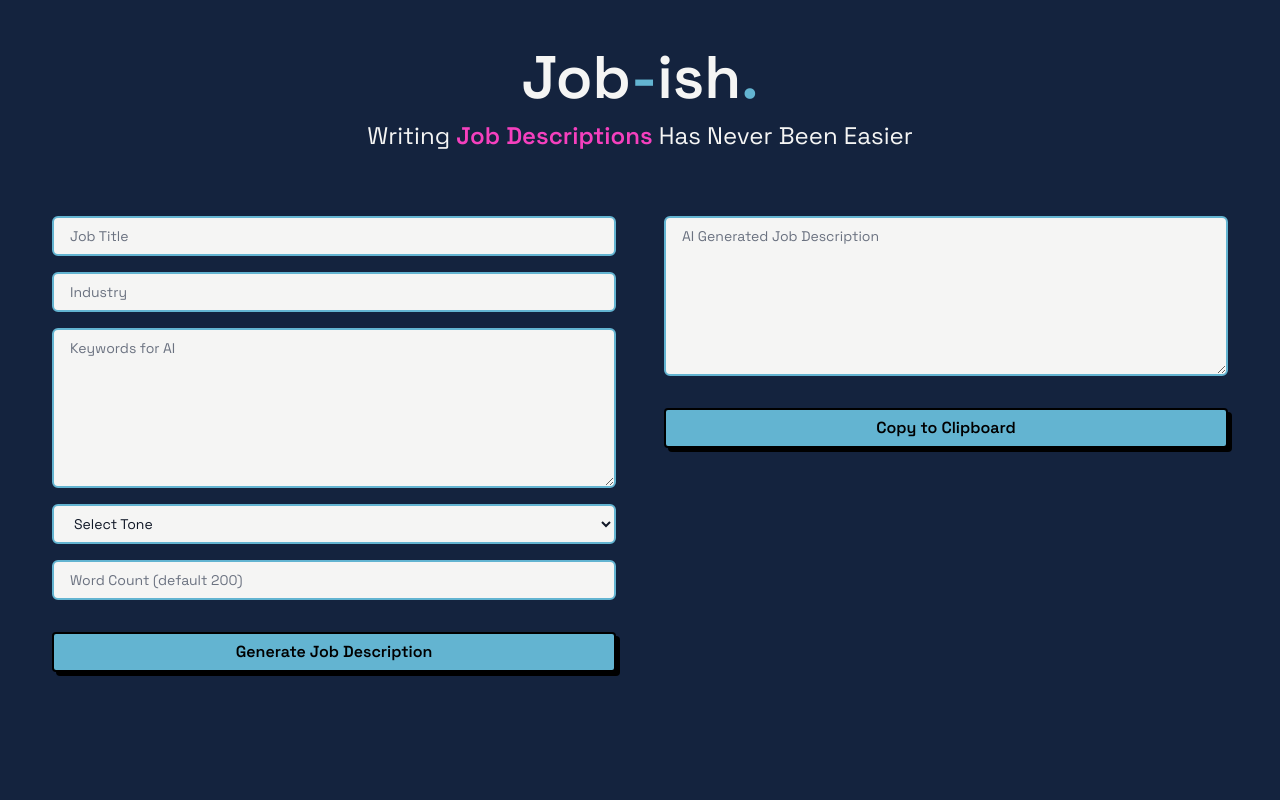
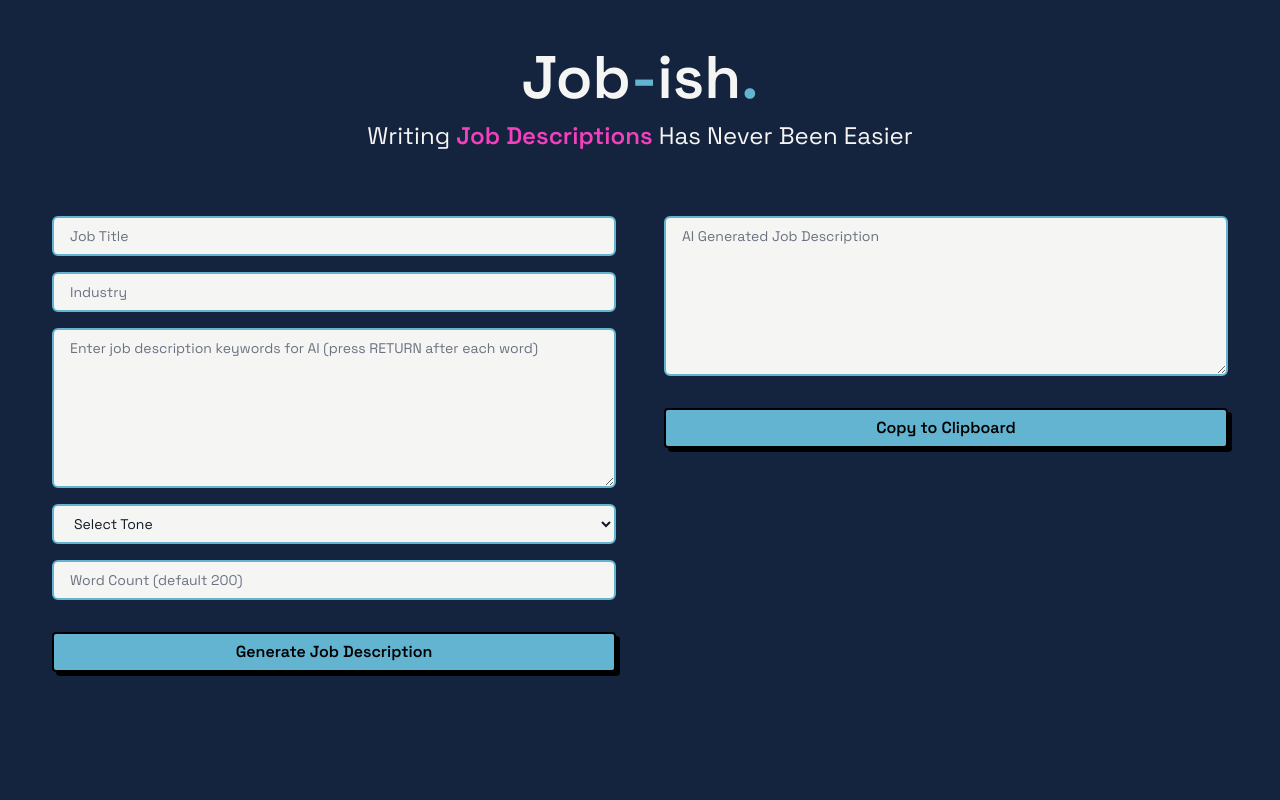
Before and after one commit to emelyn-barrientos/ai-jobbish-descriptions, a Next.js app: page / in a window 1280 px wide. Shown: the top 800 px of the page. Built offline with nearby package versions, Linux system fonts and the light colour scheme.

Commit message:
Change placholder text for AI Keywords section

```diff
--- a/src/components/Form.jsx
+++ b/src/components/Form.jsx
@@ -44,7 +44,7 @@ export default function Form({
         <TextareaField
           label="Keywords for AI"
           name="keywords"
-          placeholder="Keywords for AI"
+          placeholder="Enter job description keywords for AI (press RETURN after each word)"
           value={keyWords}
           onChange={handleKeyWords}
           required
```
